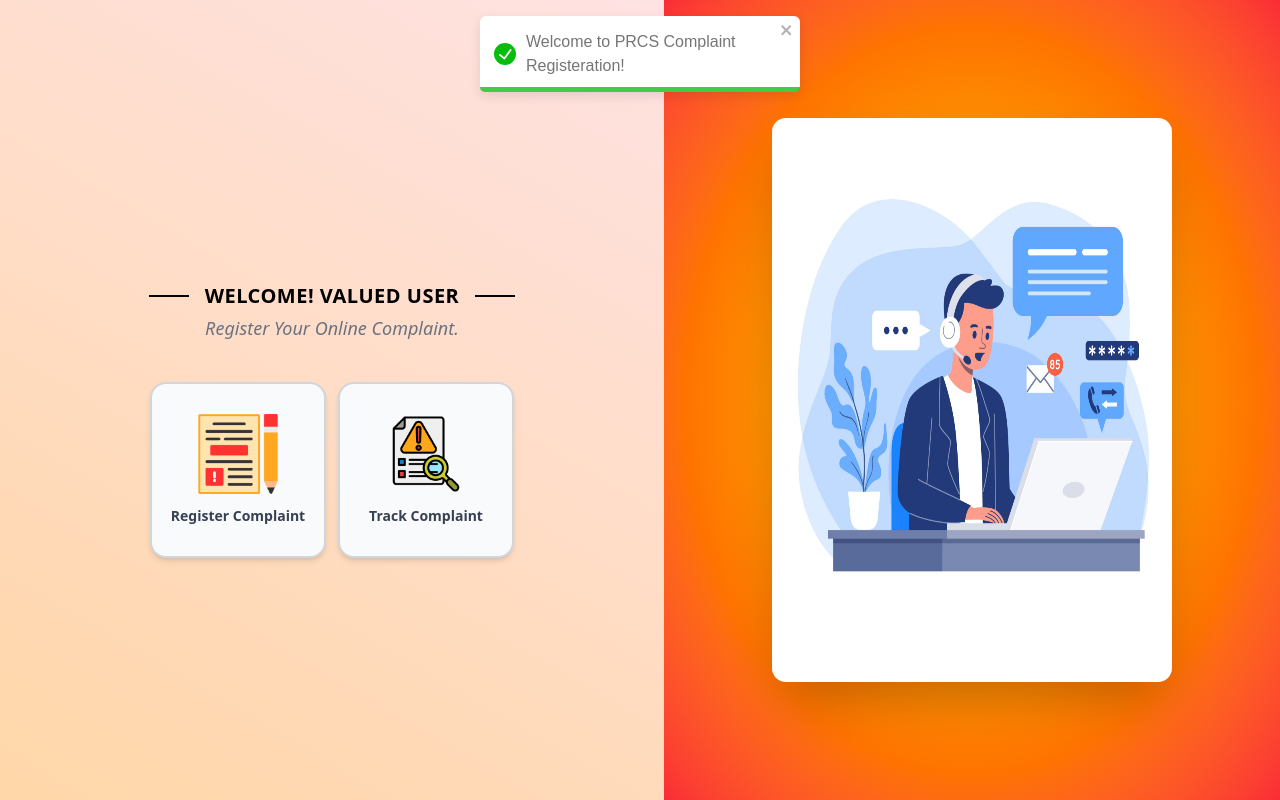
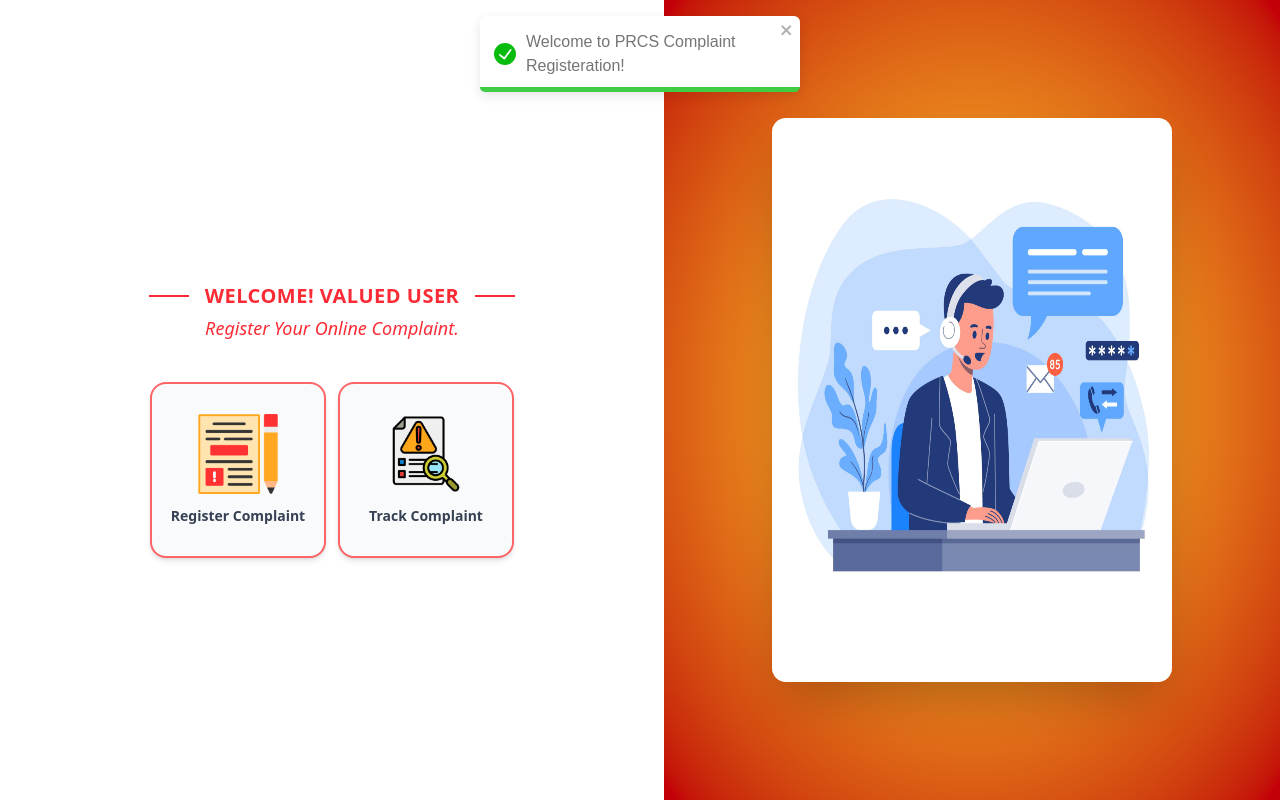
Before and after one commit to DeveloperIrkhan/complaint-registeration-next-ts, a Next.js app: page / in a window 1280 px wide. Built offline with nearby package versions, Linux system fonts and the light colour scheme.

Commit message:
`Refactor page layout and image imports in client-side page component`

```diff
--- a/src/app/(client)/page.tsx
+++ b/src/app/(client)/page.tsx
@@ -12,23 +12,23 @@ const page = () => {
   }, []);
   return (
     <div className="min-h-screen flex flex-col md:flex-row">
-      <div className="flex-1 flex items-center justify-center bg-linear-30 to-red-100 from-orange-200 md:bg-white px-6 md:px-12">
+      <div className="flex-1 flex items-center justify-center px-6 md:px-12">
         <div className="w-full max-w-sm">
           <div className="text-center my-10">
             <div className="flex items-center group justify-center gap-4">
-              <div className="h-0.5 w-10 bg-black"></div>
+              <div className="h-0.5 w-10 bg-red-500"></div>
               <h2
                 className={
-                  "text-black text-xl md:text-xl font-semibold uppercase tracking-wide"
+                  "text-red-500 text-xl md:text-xl font-semibold uppercase tracking-wide"
                 }
               >
                 Welcome! Valued User
               </h2>
-              <div className="h-0.5 w-10 bg-black"></div>
+              <div className="h-0.5 w-10 bg-red-500"></div>
             </div>
 
             {/* Subtitle */}
-            <p className={`text-lg italic text-gray-500 mt-1`}>
+            <p className={`text-lg italic text-red-500 mt-1`}>
               Register Your Online Complaint.
             </p>
           </div>
@@ -36,11 +36,7 @@ const page = () => {
             <Link href={"/register-complaint"}>
               {" "}
               <div
-                className="flex flex-col justify-center items-center
-             border-2 border-gray-300 text-gray-700
-             bg-gray-50 shadow-md space-y-3 p-4 h-44 w-44 rounded-2xl
-              duration-300 hover:translate-y-2
-              hover:bg-gray-200 hover:shadow-[0_0_25px_rgba(255,180,0,0.7)] "
+                className="flex flex-col justify-center items-center custom-shadow"
               >
                 <Image
                   src={images.registeringComplaint}
@@ -53,10 +49,7 @@ const page = () => {
             </Link>
             <Link href={"complaint-tracking"}>
               <div
-                className="cursor-pointer flex flex-col justify-center items-center
-              border-2 border-gray-300 text-gray-700
-              bg-gray-50 shadow-md space-y-3 p-4 h-44 w-44 rounded-2xl hover:translate-y-2
-              duration-300 hover:bg-gray-200 hover:shadow-[0_0_25px_rgba(255,180,0,0.7)] "
+                className="flex flex-col justify-center items-center custom-shadow"
               >
                 <Image
                   src={images.trackingComplaint}
@@ -72,12 +65,11 @@ const page = () => {
       </div>
 
       <div
-        className="hidden flex-1
-      bg-radial from-40% to-red-500 from-amber-500 md:flex items-center justify-center p-6 relative"
+        className="hidden flex-1 bg-custom-radial md:flex items-center justify-center p-6 relative"
       >
         <div className="z-10 text-center h-full flex items-center">
           <Image
-            src={images.customerPng}
+            src={images.customerCarePNG}
             alt="Auth illustrations"
             width={400}
             height={350}
--- a/src/app/Images.ts
+++ b/src/app/Images.ts
@@ -16,4 +16,5 @@ export const images = {
   Spinner: "/assets/Spinner.svg",
   ComplaintRegisteration: "/assets/ComplaintRegisteration.png",
   customerCarePNG: "/assets/customerCarePNG.jpg",
+  ComplaintPage:"/assets/complaintpage.png"
 };
--- a/src/app/globals.css
+++ b/src/app/globals.css
@@ -159,4 +159,21 @@
   .custom-input {
     @apply border px-1.5 py-1 text-[15px] rounded-lg border-gray-400 w-full focus:outline-none focus:border-main-brand-color;
   }
+  .bg-custom-linear {
+    @apply bg-linear-30 to-red-100 from-orange-200;
+  }
+  .bg-custom-radial {
+    @apply bg-radial from-5% from-amber-300 to-red-700;
+  }
+  .custom-shadow {
+    @apply border-2 border-red-400 hover:border-red-500 text-gray-700 hover:text-red-500
+             bg-gray-50 shadow-md space-y-3 p-4 h-44 w-44 rounded-2xl
+              duration-300 hover:translate-y-2
+              hover:bg-red-100
+              hover:shadow-[0_10px_25px_rgba(255,50,50,0.7)]
+
+              /* hover:shadow-[0_10px_25px_rgba(200,0,0,0.8)] */
+
+;
+  }
 }
```
Also changed, not shown: public/assets/complaintpage.png (added).
